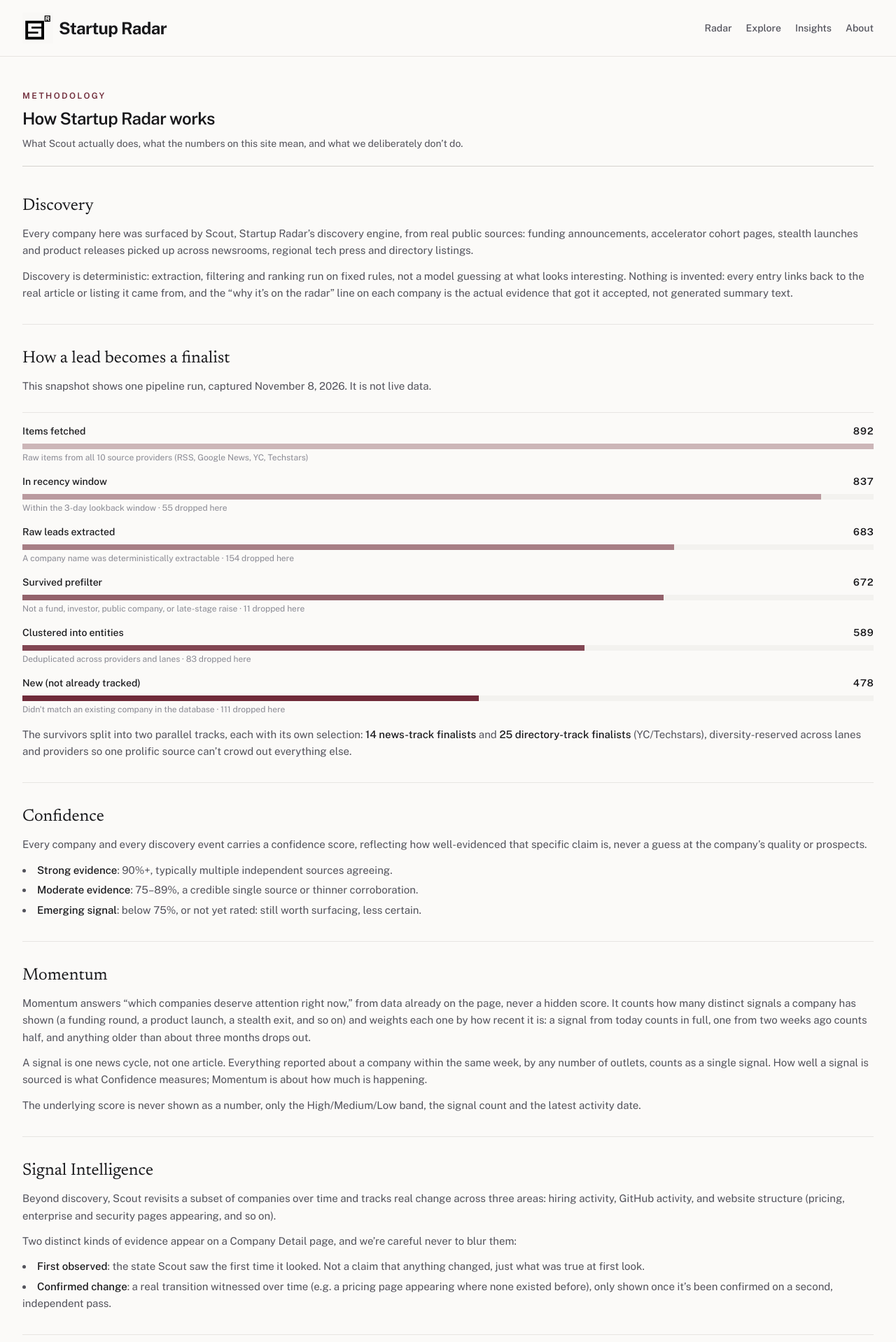
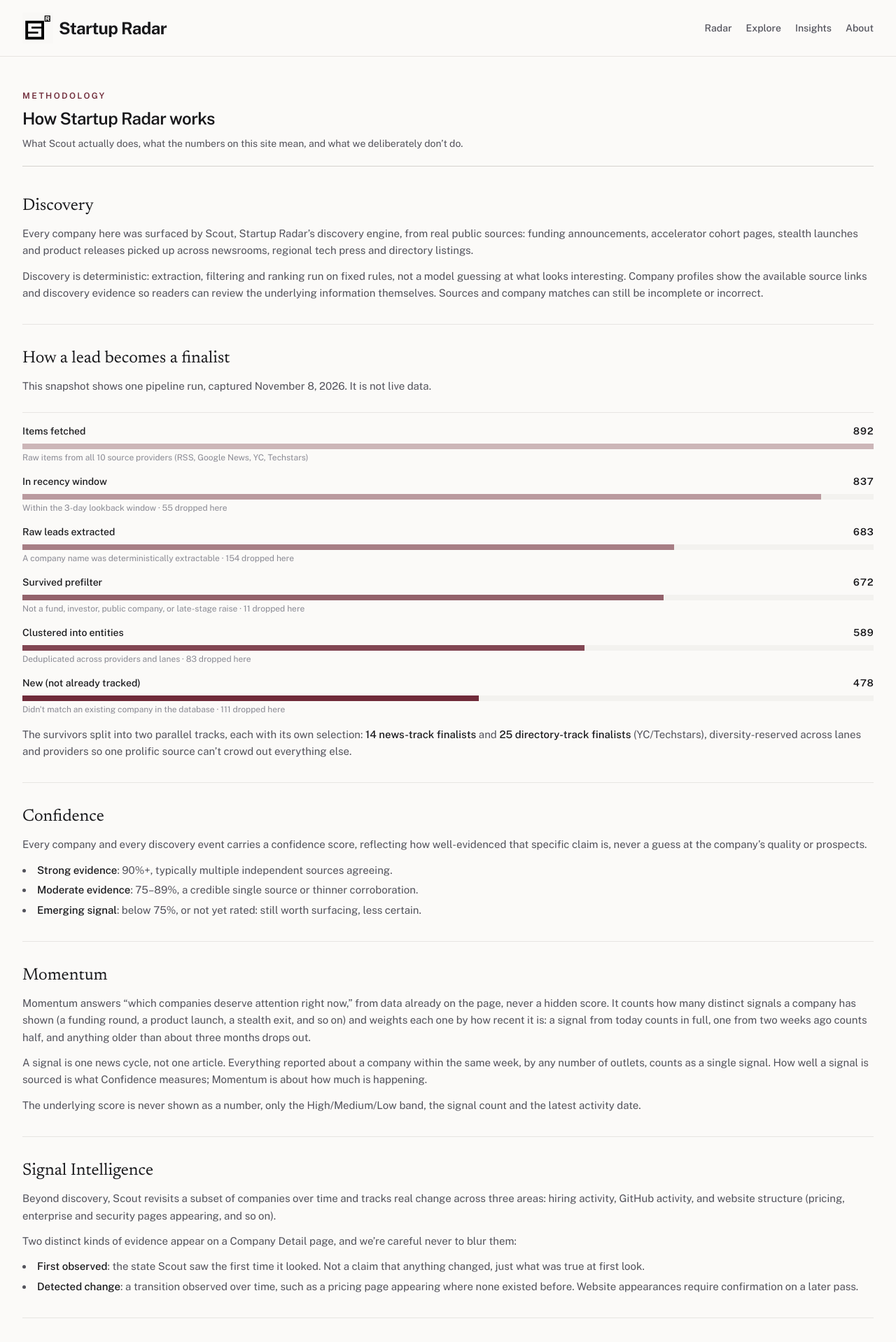
Before and after one commit to gradycwallen/startup-radar, a Next.js app in the folder frontend/: page /methodology in a window 1280 px wide. Shown: the top 1918 px of the page at 70% size. Built offline with nearby package versions, Linux system fonts and the light colour scheme.

Commit message:
Clarify methodology evidence claims
Co-authored-by: Grady Allen <grady.cw.allen@gmail.com>

```diff
--- a/frontend/src/app/methodology/page.tsx
+++ b/frontend/src/app/methodology/page.tsx
@@ -30,9 +30,8 @@ export default function MethodologyPage() {
           </p>
           <p>
             Discovery is deterministic: extraction, filtering and ranking run on fixed rules, not a model guessing at what
-            looks interesting. Nothing is invented: every entry links back to the real article or listing it came from, and the
-            &ldquo;why it&rsquo;s on the radar&rdquo; line on each company is the actual evidence that got it accepted, not
-            generated summary text.
+            looks interesting. Company profiles show the available source links and discovery evidence so readers can
+            review the underlying information themselves. Sources and company matches can still be incomplete or incorrect.
           </p>
         </Section>
 
@@ -87,7 +86,7 @@ export default function MethodologyPage() {
           </p>
           <ul className="list-inside list-disc space-y-1">
             <li><span className="font-medium text-ink">First observed</span>: the state Scout saw the first time it looked. Not a claim that anything changed, just what was true at first look.</li>
-            <li><span className="font-medium text-ink">Confirmed change</span>: a real transition witnessed over time (e.g. a pricing page appearing where none existed before), only shown once it&rsquo;s been confirmed on a second, independent pass.</li>
+            <li><span className="font-medium text-ink">Detected change</span>: a transition observed over time, such as a pricing page appearing where none existed before. Website appearances require confirmation on a later pass.</li>
           </ul>
         </Section>
 
```
